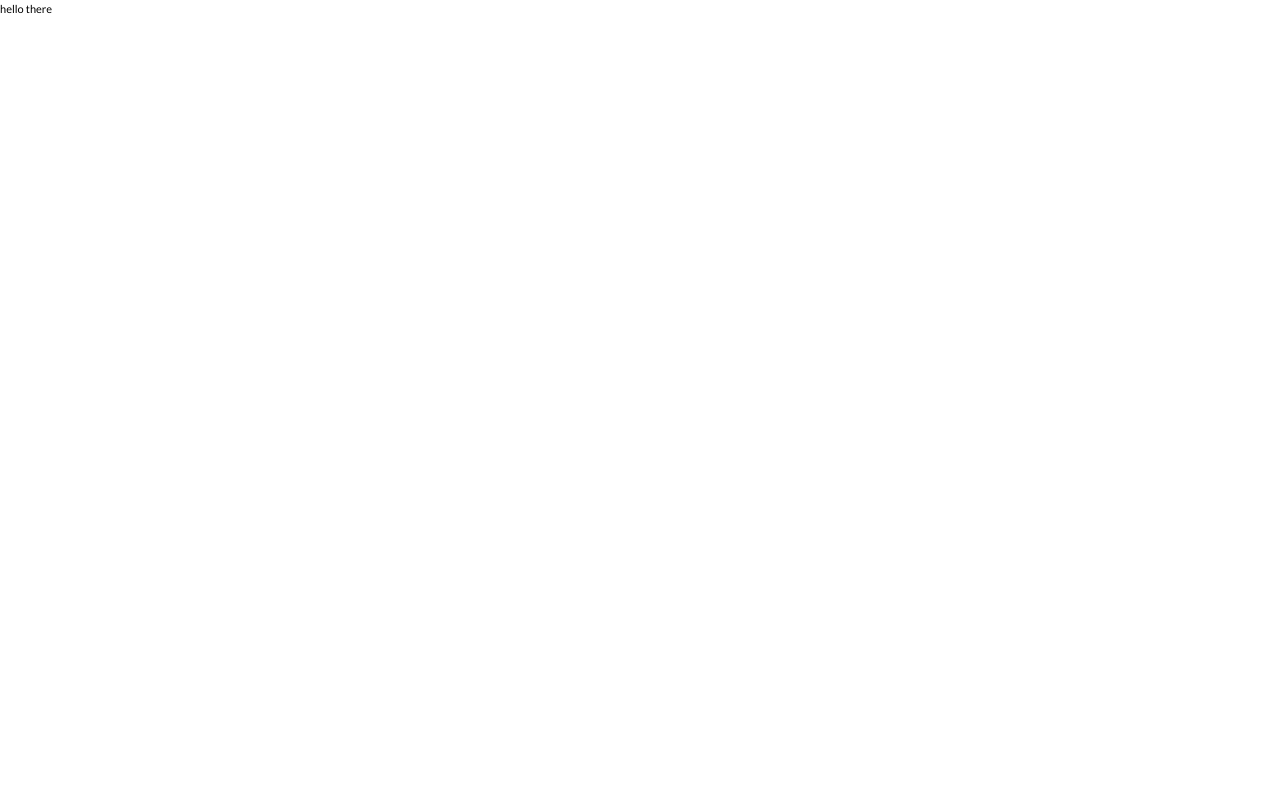
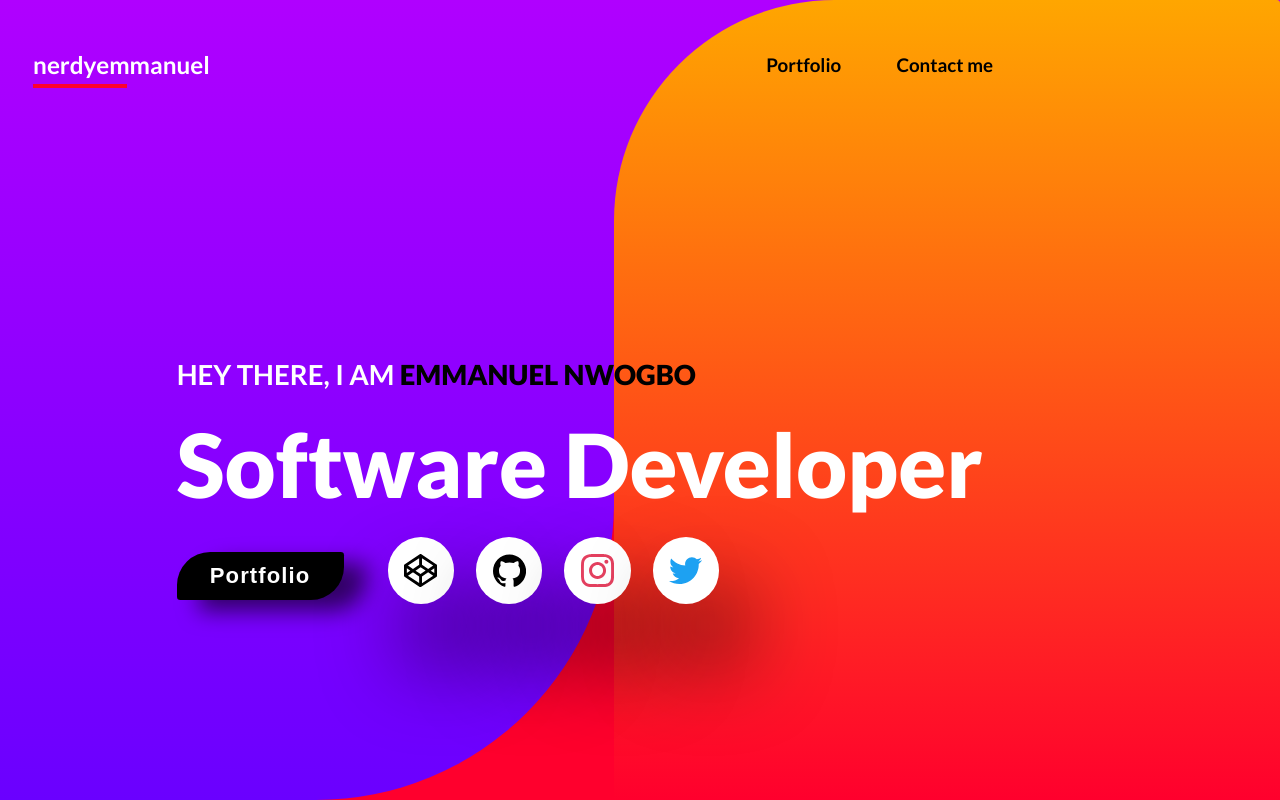
Before and after one commit to emmanuelnwogbo/nerdyemmanuel_portfolio, a website built with webpack: page src/index.html in a window 1280 px wide. Built offline with nearby package versions, Linux system fonts and the light colour scheme.

Commit message:
added header and menu, will add animations tomorrow

```diff
--- a/src/index.html
+++ b/src/index.html
@@ -8,8 +8,45 @@
   <title>nerdyemmanuel</title>
 </head>
 <body>
-  <div id="root">
-    hello there
+  <div class='menu'>
+    <h3>nerdyemmanuel</h3>
+    <div class='menu__list'>
+      <span>Portfolio</span>
+      <span>Contact me</span>
+    </div>
+  </div>
+  <div class='header'>
+    <div class='header__body'>
+      <div class='header__body--text'>
+        <p>HEY THERE, I AM <span>EMMANUEL NWOGBO</span></p>
+        <h3>Software Developer</h3>
+        <div class='header__btns'>
+          <button>Portfolio</button>
+          <span>
+            <svg class='header__btns--svg'>
+              <use xlink:href="./imgs/sprite.svg#icon-codepen"/>
+            </svg>
+          </span>
+          <span>
+            <svg class='header__btns--svg'>
+              <use xlink:href="./imgs/sprite.svg#icon-github1"/>
+            </svg>
+          </span>
+          <span>
+            <svg class='header__btns--svg'>
+              <use xlink:href="./imgs/sprite.svg#icon-instagram"/>
+            </svg>
+          </span>
+          <span>
+            <svg class='header__btns--svg'>
+              <use xlink:href="./imgs/sprite.svg#icon-twitter"/>
+            </svg>
+          </span>
+        </div>
+      </div>
+    </div>
+    <div class='header__halfone header__half'></div>
+    <div class='header__halftwo header__half'></div>
   </div>
 </body>
 </html>
--- /dev/null
+++ b/src/scss/components/header.scss
@@ -0,0 +1,116 @@
+.header {
+  display: flex;
+  background: linear-gradient(to bottom,rgba(176, 0, 255,1),rgba(106, 0, 255,1));
+
+  &::after {
+    content: '';
+    position: absolute;
+    background: rgba(255, 0, 45,1);
+    bottom: 0;
+    width: 100%;
+    height: 40%;
+    z-index: 1;
+    left: 0;
+  }
+
+  &__half {
+    height: 100vh;
+  }
+
+  &__halfone {
+    flex-basis: 48%;
+    position: relative;
+    border-radius: 0 0 27rem 0;
+    background: linear-gradient(to bottom,rgba(176, 0, 255,1),rgba(106, 0, 255,1));
+    z-index: 2;
+    overflow: hidden;
+  }
+
+  &__halftwo {
+    flex-basis: 52%;
+    position: relative;
+    border-radius: 20rem .3rem 0;
+    background: linear-gradient(to bottom,rgba(255, 166, 0,1),rgba(255, 0, 45,1));
+    z-index: 2;
+  }
+
+  &__body {
+    position: absolute;
+    top: 0;
+    left: 0;
+    width: 100%;
+    height: 100%;
+    z-index: 3;
+    color: #fff;
+    text-align: left;
+    line-height: 8rem;
+    padding-left: 16rem;
+
+    &--text {
+      margin-top: 30rem;
+    }
+
+    & p {
+      font-size: 2.5rem;
+      font-weight: 700;
+
+      & span {
+        color: #000000;
+        font-weight: 900;
+      }
+    }
+
+    & h3 {
+      font-size: 8rem;
+      font-weight: 900;
+    }
+
+    & button {
+      border-radius: 3rem .3rem;
+      padding: 1rem 3rem;
+      cursor: pointer;
+      color: #fff;
+      background: #000000;
+      font-weight: 700;
+      box-shadow: 2rem 1rem 2rem rgba(0, 0, 0, 0.6);
+      font-size: 2rem;
+      outline: none;
+      text-decoration: none;
+      text-align: center;
+      transition:  all .2s cubic-bezier(0.165, 0.84, 0.44, 1);
+      border: none;
+      letter-spacing: .1rem;
+      margin-top: 3rem;
+      margin-right: 3rem;
+
+      &:hover {
+        transform: translateY(-.3rem)
+      }
+    }
+  }
+
+  &__btns {
+    display: flex;
+    align-items: center;
+    margin-top: 1rem;
+
+    & span {
+      margin: 0 1rem;
+      transform: translateY(1rem);
+      cursor: pointer;
+      height: 6rem;
+      width: 6rem;
+      background: #fff;
+      display: flex;
+      justify-content: center;
+      align-items: center;
+      border-radius: 50%;
+      box-shadow: 2rem 5rem 8rem rgba(0, 0, 0, 0.8);
+    }
+
+    &--svg {
+      height: 3rem;
+      width: 3rem;
+    }
+  }
+}
--- /dev/null
+++ b/src/scss/components/menu.scss
@@ -0,0 +1,53 @@
+.menu {
+  position: fixed;
+  top: 0;
+  left: 0;
+  width: 100%;
+  z-index: 3;
+  padding: 3rem;
+  z-index: 1000;
+
+  & h3 {
+    position: relative;
+    font-weight: 700;
+    font-size: 2.2rem;
+    color: #fff;
+    cursor: pointer;
+    padding: 2rem 0;
+    padding: 1rem 0;
+    width: 17rem;
+
+    &::before {
+      content: '';
+      bottom: 14%;
+      left: 0;
+      position: absolute;
+      width: 50%;
+      height: .3rem;
+      background: #ff002d;
+    }
+  }
+
+  &__list {
+    position: absolute;
+    right: 0;
+    top: 0;
+    height: 100%;
+    display: flex;
+    align-items: center;
+    color: #000000;
+    font-size: 1.7rem;
+    font-weight: 700;
+    padding-right: 25rem;
+
+    & span {
+      display: inline-block;
+      cursor: pointer;
+      padding: 3rem 1rem;
+    }
+
+    & span:nth-child(2) {
+      margin-left: 3rem;
+    }
+  }
+}
--- a/src/scss/main.scss
+++ b/src/scss/main.scss
@@ -2,3 +2,6 @@
 @import "base/typography";
 @import "base/animations";
 @import "base/mixins";
+
+@import "components/header";
+@import "components/menu"
```
